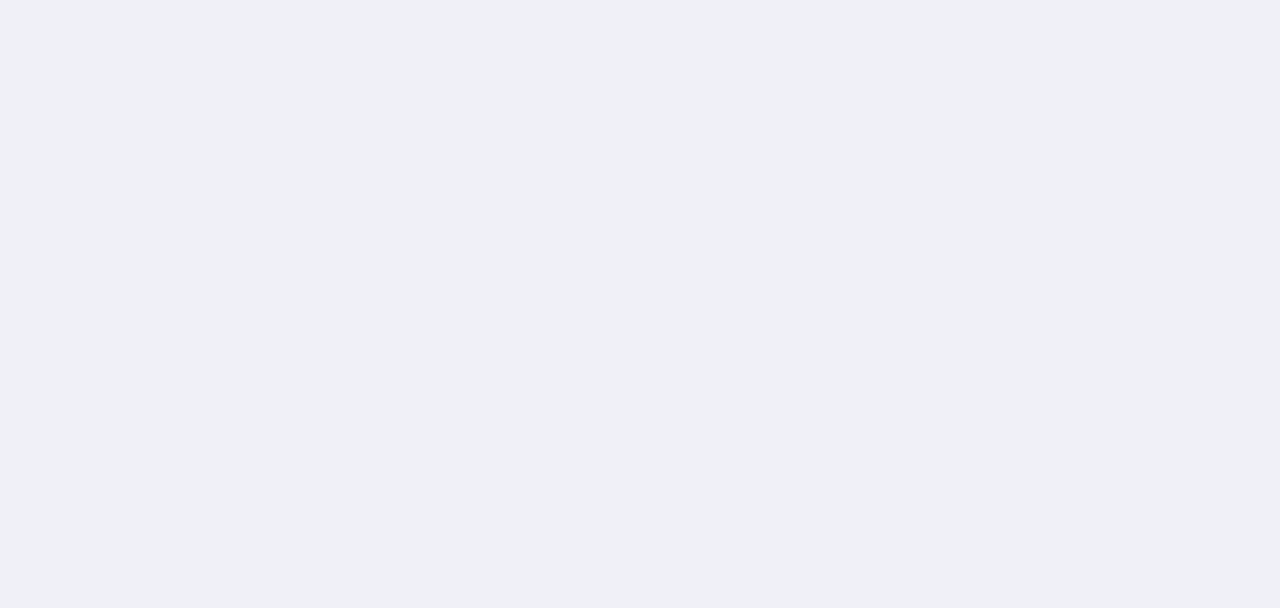
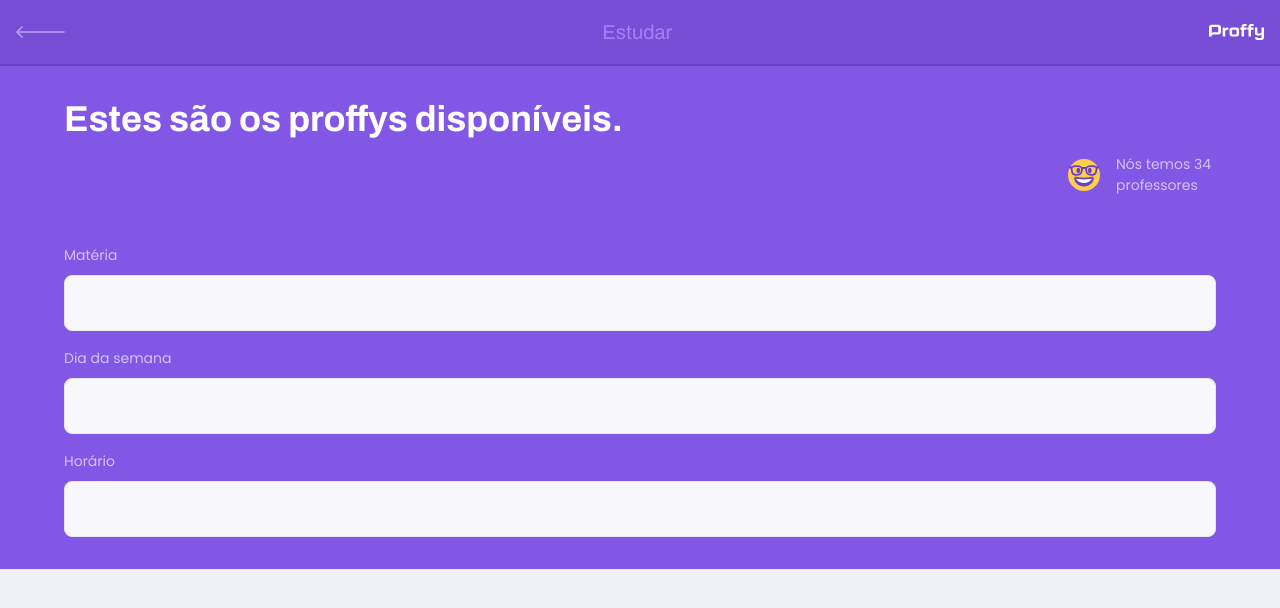
Before and after one commit to omurilo/proffy, a React (Create React App) app: page /study in a window 1280 px wide. Shown: the top 608 px of the page. Built offline with nearby package versions, Linux system fonts and the light colour scheme.

Commit message:
feat: create a classes list

```diff
--- a/src/components/Header/styles.ts
+++ b/src/components/Header/styles.ts
@@ -3,17 +3,18 @@ import styled from "styled-components";
 export const Container = styled.header`
   background-color: var(--color-primary);
   font: 500 1.6rem Archivo;
+  display: flex;
+  flex-direction: column;
 `;
 
 export const Content = styled.div`
-  display: flex;
-  flex-direction: column;
-  align-items: center;
-  justify-content: center;
-  padding: 2rem 2.8rem;
-  text-align: center;
+  width: 90%;
+  position: relative;
+  margin: 3.2rem auto;
 `;
 
 export const Title = styled.h1`
+  font-size: 3.6rem;
+  line-height: 4.2rem;
   color: var(--color-title-in-primary);
 `;
--- /dev/null
+++ b/src/components/Input/index.tsx
@@ -0,0 +1,19 @@
+import React from "react";
+
+import { Container, Label, Input } from "./styles";
+
+interface InputProps {
+  name: string;
+  label: string;
+}
+
+const InputComponent: React.FC<InputProps> = ({ name, label }) => {
+  return (
+    <Container>
+      <Label htmlFor={name}>{label}</Label>
+      <Input type="text" name={name} />
+    </Container>
+  );
+};
+
+export default InputComponent;
--- /dev/null
+++ b/src/components/Input/styles.ts
@@ -0,0 +1,39 @@
+import styled from "styled-components";
+
+export const Container = styled.div`
+  font: 500 1.6rem Poppins;
+  position: relative;
+
+  &:focus-within::after {
+    content: '';
+    width: calc(100% - 3.2rem);
+    height: 0.2rem;
+    background-color: var(--color-primary);
+    margin: 0 1.6rem;
+    position: absolute;
+    left: 0;
+    bottom: 0;
+  }
+
+  &:nth-child(n+2) {
+    margin-top: 1.4rem;
+  }
+`;
+
+export const Label = styled.label`
+  font-size: 1.4rem;
+  color: var(--color-text-in-primary);
+`;
+
+export const Input = styled.input`
+  width: 100%;
+  height: 5.6rem;
+  margin-top: 0.8rem;
+  border-radius: 0.8rem;
+  background-color: var(--color-input-background);
+  color: var(--color-text-base);
+  border: 1px solid var(--color-line-in-white);
+  outline: 0;
+  padding: 0 1.6rem;
+  font: 1.6rem Archivo;
+`;
--- a/src/components/TopBar/styles.ts
+++ b/src/components/TopBar/styles.ts
@@ -2,13 +2,13 @@ import styled from "styled-components";
 
 export const Container = styled.nav`
   width: 100%;
+  margin: 0 auto;
 
   display: flex;
   align-items: center;
   justify-content: space-between;
 
-  height: 8rem;
-  padding: 0 2.8rem;
+  padding: 1.6rem;
   background-color: var(--color-primary-dark);
   border-bottom: 0.2rem solid var(--color-primary-darker);
 `;
@@ -21,5 +21,5 @@ export const Title = styled.span`
 `;
 
 export const Logo = styled.img`
-  width: 4.8rem;
+  height: 1.6rem;
 `;
--- a/src/pages/ClassesList/index.tsx
+++ b/src/pages/ClassesList/index.tsx
@@ -1,9 +1,28 @@
-import React from 'react';
+import React from "react";
 
-// import { Container } from './styles';
+import Header from "../../components/Header";
+import Input from "../../components/Input";
+
+import proffysIcon from "../../assets/images/icons/smile.svg";
+
+import { Container, Proffys, SearchForm } from "./styles";
 
 const ClassesList: React.FC = () => {
-  return <div />;
-}
+  return (
+    <Container>
+      <Header topTitle="Estudar" title="Estes são os proffys disponíveis.">
+        <Proffys>
+          <img src={proffysIcon} alt="proffys cadastrados" />
+          <span>Nós temos 34 professores</span>
+        </Proffys>
+        <SearchForm>
+          <Input name="subject" label="Matéria" />
+          <Input name="week_day" label="Dia da semana" />
+          <Input name="time" label="Horário" />
+        </SearchForm>
+      </Header>
+    </Container>
+  );
+};
 
 export default ClassesList;
--- /dev/null
+++ b/src/pages/ClassesList/styles.ts
@@ -0,0 +1,28 @@
+import styled from "styled-components";
+
+export const Container = styled.div`
+  height: 100vh;
+  width: 100vw;
+`;
+
+export const Proffys = styled.div`
+  display: flex;
+  align-items: center;
+  justify-content: flex-end;
+  padding: 1.4rem 0;
+
+  & span {
+    color: var(--color-text-in-primary);
+    font: 500 1.4rem Poppins;
+    max-width: 18rem;
+    flex-basis: 10rem;
+  }
+
+  & img {
+    margin-right: 1.6rem;
+  }
+`;
+
+export const SearchForm = styled.form`
+  margin-top: 3.2rem;
+`;
```
